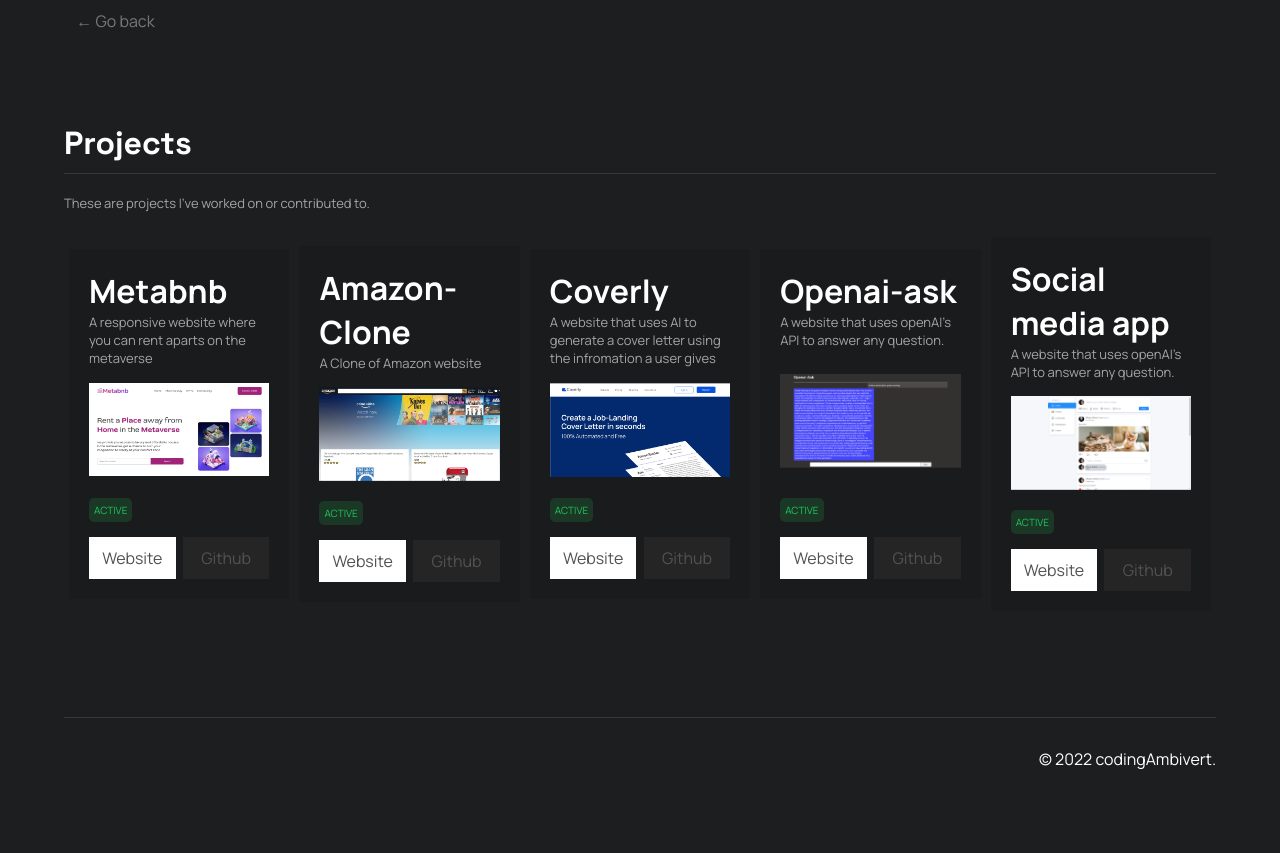
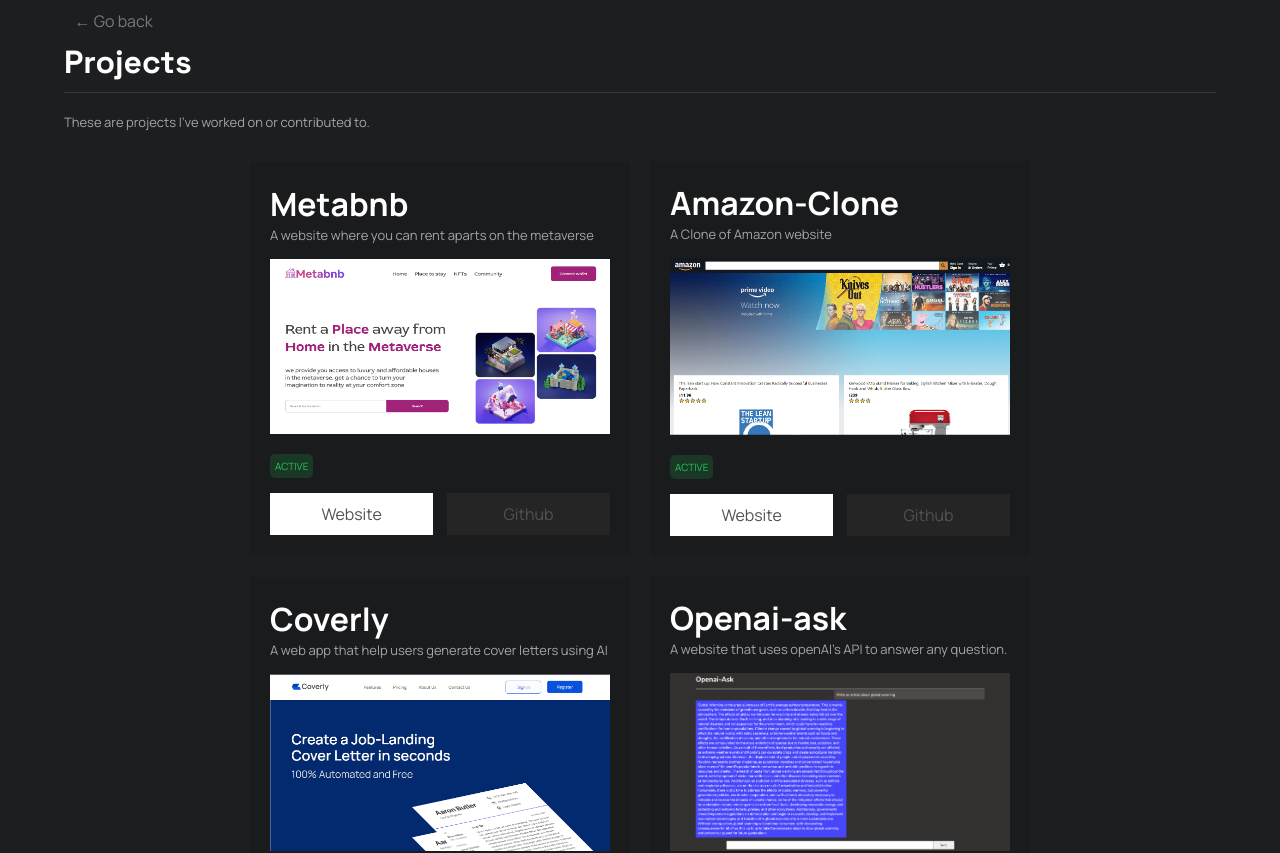
Before and after one commit to h3th-IV/portFolio, a React (Create React App) app: page /projects in a window 1280 px wide. Shown: the top 853 px of the page. Before the commit the page ends 800 px from the top, so only its background shows below. Built offline with nearby package versions, Linux system fonts and the light colour scheme.

Commit message:
changed profile pic

```diff
--- a/src/App.css
+++ b/src/App.css
@@ -199,12 +199,13 @@
 }
 .projects__container {
   display: flex;
-  justify-content: space-between;
+  justify-content: center;
   align-items: center;
+  flex-wrap: wrap;
 }
-.projects__container h1 {
-  font-weight: 700;
-}
+/* .projects__container h1 {
+  font-size: 25px;
+} */
 .Projects .contribution {
   margin: 20px 0;
   color: #a5a5a5;
@@ -213,12 +214,12 @@
 .projects__cardWrapper {
   background-color: rgba(23, 23, 23, 0.4);
   padding: 20px;
+  width: 380px;
   min-height: 350px;
-  width: 380px;
   display: flex;
   flex-direction: column;
   justify-content: space-between;
-  margin: 5px;
+  margin: 10px;
 }
 .projects__cardWrapper p {
   color: #a5a5a5;
@@ -296,6 +297,9 @@
     align-items: center;
     justify-content: space-between;
   }
+  .projects__container img {
+    width: 100%;
+  }
 
   .projects__cardWrapper {
     width: 330px;
--- a/src/Home.jsx
+++ b/src/Home.jsx
@@ -2,7 +2,7 @@
 import HomeBodyLink from "./HomeBodyLink";
 import useNav from "./useNav";
 import Typewriter from "typewriter-effect";
-import homeImg from "./img/istockphoto-1284693553-612x612.jpg";
+import homeImg from "./img/programmer.svg";
 
 function Home() {
   const { navValue } = useNav(false);
--- a/src/Projects.jsx
+++ b/src/Projects.jsx
@@ -6,7 +6,7 @@
 import metaBnbimg from "./img/meta-bnb.png";
 import amazonCloneImg from "./img/amazon-clone.png";
 import openaiAsk from "./img/openai-ask.png";
-import smapp from "./img/sm-app.png"
+import smapp from "./img/sm-app.png";
 
 function Projects() {
   const { navValue } = useNav(true);
@@ -22,9 +22,7 @@
           <div className="projects__cardWrapper">
             <div>
               <h1>Metabnb</h1>
-              <p>
-                A responsive website where you can rent aparts on the metaverse
-              </p>
+              <p>A website where you can rent aparts on the metaverse</p>
             </div>
 
             <a
@@ -93,10 +91,7 @@
           <div className="projects__cardWrapper">
             <div>
               <h1>Coverly</h1>
-              <p>
-                A website that uses AI to generate a cover letter using the
-                infromation a user gives
-              </p>
+              <p>A web app that help users generate cover letters using AI</p>
             </div>
             <a href="https://coverly.app" target="_blank" rel="noreferrer">
               <img src={coverlyImg} alt="coverlyImage" />
@@ -126,11 +121,13 @@
           <div className="projects__cardWrapper">
             <div>
               <h1>Openai-ask</h1>
-              <p>
-                A website that uses openAI's API to answer any question.
-              </p>
+              <p>A website that uses openAI's API to answer any question.</p>
             </div>
-            <a href="https://openai-ask.vercel.app/" target="_blank" rel="noreferrer">
+            <a
+              href="https://openai-ask.vercel.app/"
+              target="_blank"
+              rel="noreferrer"
+            >
               <img src={openaiAsk} alt="openAI-ask cover image" />
             </a>
             <div>
@@ -158,11 +155,13 @@
           <div className="projects__cardWrapper">
             <div>
               <h1>Social media app</h1>
-              <p>
-                A website that uses openAI's API to answer any question.
-              </p>
+              <p>A social app where users can meet and communicate</p>
             </div>
-            <a href="https://smedia.vercel.app/" target="_blank" rel="noreferrer">
+            <a
+              href="https://smedia.vercel.app/"
+              target="_blank"
+              rel="noreferrer"
+            >
               <img src={smapp} alt="social media app image" />
             </a>
             <div>
@@ -189,7 +188,6 @@
           </div>
         </div>
       </div>
-
       <Footer navValue={navValue} />
     </div>
   );
```
Also changed, not shown: src/img/istockphoto-1284693553-612x612.jpg (deleted), src/img/programmer.svg (added).
